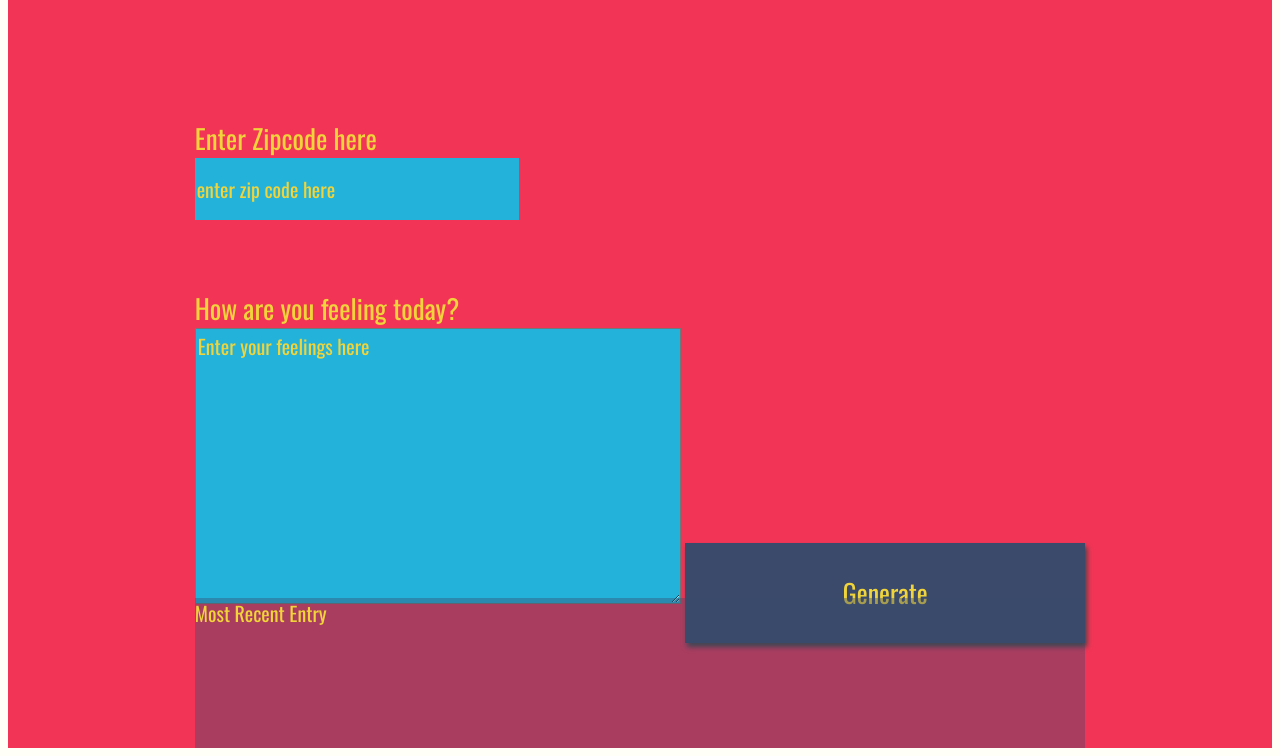
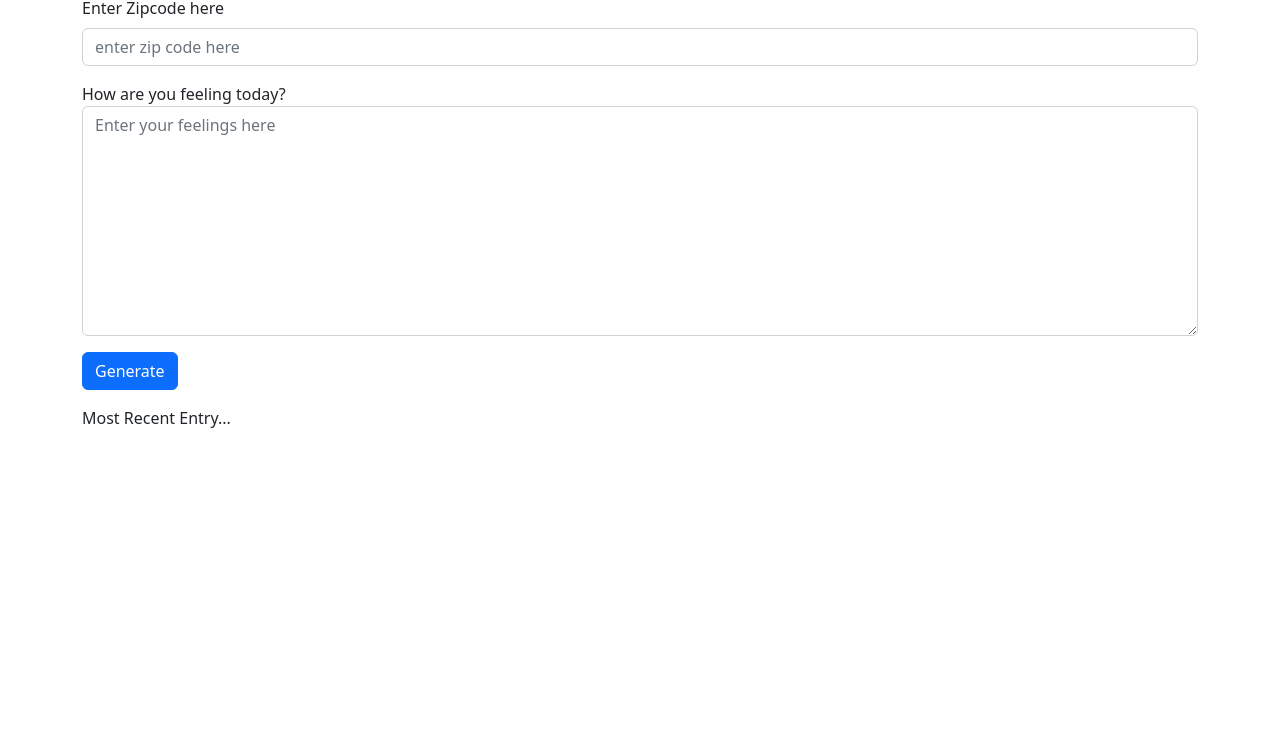
Before and after one commit to lamalqahtani/weather-app, a website: page website/index.html in a window 1280 px wide. Shown: the part 60-816 px from the top of the page. Drawn offline with nearby package versions, Linux system fonts and the light colour scheme; a web font is replaced by a local one.

Commit message:
styling using bootstrap added

```diff
--- a/website/app.js
+++ b/website/app.js
@@ -86,9 +86,9 @@ async function getFromServerAndUpdateUI(url = ''){
     try{
         let data = await response.json();
         console.log(data);
-        tempDiv.textContent = data.temp;
-        dateDiv.textContent = data.date;
-        contentDiv.textContent = data.response;
+        tempDiv.textContent = 'temp: '+data.temp;
+        dateDiv.textContent = 'date: '+data.date;
+        contentDiv.textContent = 'content: '+data.response;
     }catch(error){
         console.log(error);
     }
--- a/website/index.html
+++ b/website/index.html
@@ -4,24 +4,25 @@
 <meta charset="UTF-8">
 <title>Weather Journal</title>
 <link href="https://fonts.googleapis.com/css?family=Oswald:400,600,700|Ranga:400,700&display=swap" rel="stylesheet">
-<link rel="stylesheet" href="style.css">
+<link rel="stylesheet" href="https://cdn.jsdelivr.net/npm/bootstrap@5.2.0/dist/css/bootstrap.min.css" integrity="sha384-gH2yIJqKdNHPEq0n4Mqa/HGKIhSkIHeL5AyhkYV8i59U5AR6csBvApHHNl/vI1Bx" crossorigin="anonymous">
+<!-- <link rel="stylesheet" href="style.css"> -->
 </head>
  <body>
-<div id = "app">
-  <div class ="holder headline">
+<div id = "app" class="container">
+  <div class ="holder headline h1">
     Weather Journal App
   </div>
-  <div class ="holder zip">
-    <label for="zip">Enter Zipcode here</label>
-    <input type="text" id="zip" placeholder="enter zip code here">
+  <div class ="holder zip mb-3">
+    <label for="zip" class="form-label">Enter Zipcode here</label>
+    <input type="text" id="zip" class="form-control" placeholder="enter zip code here">
   </div>
-  <div class ="holder feel">
+  <div class ="holder feel mb-3">
     <label for="feelings">How are you feeling today?</label>
-    <textarea class= "myInput" id="feelings" placeholder="Enter your feelings here" rows="9" cols="50"></textarea>
-    <button id="generate" type = "submit"> Generate </button>
+    <textarea class= "myInput form-control" id="feelings" placeholder="Enter your feelings here" rows="9" cols="50"></textarea>
+    <button id="generate" type = "submit" class="btn btn-primary mt-3"> Generate </button>
   </div>
-  <div class ="holder entry">
-    <div class = "title">Most Recent Entry</div>
+  <div class ="holder entry mb-3">
+    <div class = "title mb-3">Most Recent Entry...</div>
    <div id = "entryHolder">
     <div id = "date"></div>
    <div id = "temp"></div>
```
